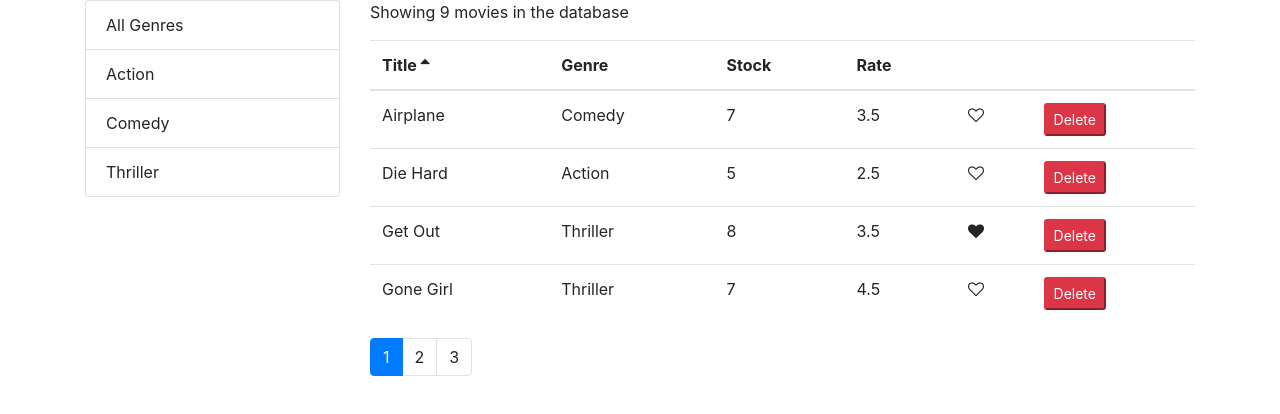
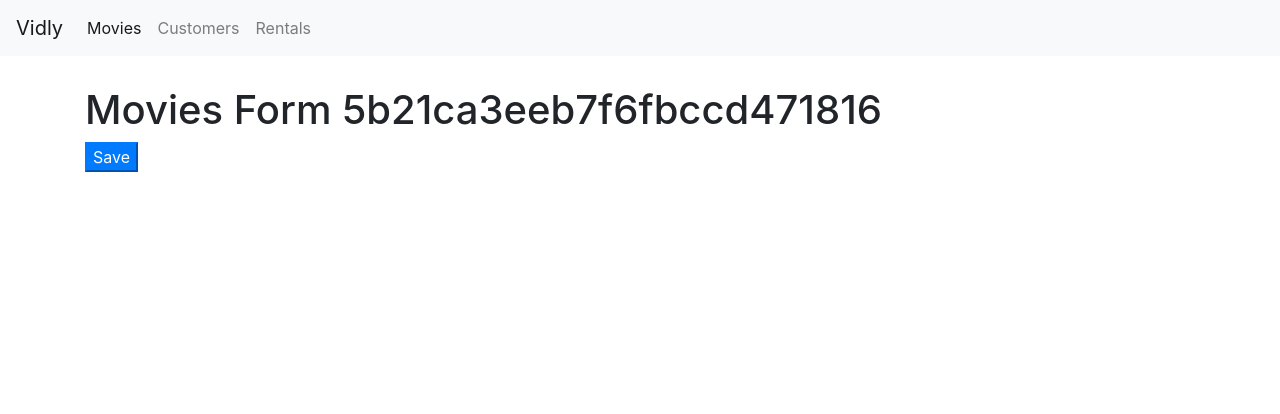
Before and after one commit to jrcayetano/vidly, a React (Create React App) app: page /movies/5b21ca3eeb7f6fbccd471816 in a window 1280 px wide. Shown: the top 414 px of the page. Built offline with nearby package versions, Linux system fonts and the light colour scheme.

Commit message:
Added routing to the application

```diff
--- a/package.json
+++ b/package.json
@@ -7,8 +7,10 @@
     "font-awesome": "^4.7.0",
     "lodash": "^4.17.10",
     "prop-types": "^15.6.2",
+    "query-string": "^6.2.0",
     "react": "^16.5.2",
     "react-dom": "^16.5.2",
+    "react-router-dom": "^4.3.1",
     "react-scripts": "2.0.4"
   },
   "scripts": {
--- a/src/App.js
+++ b/src/App.js
@@ -1,13 +1,29 @@
 import React, { Component } from 'react';
 import './App.css';
 import Movies from './components/Movies';
-
+import NavBar from './components/NavBar';
+import { Route, Redirect, Switch } from 'react-router-dom';
+import Customers from './components/customers';
+import Rentals from './components/rentals';
+import NotFound from './components/not-found';
+import MoviesForm from './components/movieForm';
 class App extends Component {
   render() {
     return (
-      <main className="container">
-        <Movies />
-      </main>
+      <React.Fragment>
+        <NavBar />
+        <main className="container">
+          <Switch>
+            <Route path="/movies/:id" component={MoviesForm} />
+            <Route path="/movies" component={Movies} />
+            <Route path="/customers" component={Customers} />
+            <Route path="/rentals" component={Rentals} />
+            <Route path="/not-found" component={NotFound} />
+            <Redirect from="/" exact to="/movies" />
+            <Redirect to="/not-found" />
+          </Switch>
+        </main>
+      </React.Fragment>
     );
   }
 }
--- /dev/null
+++ b/src/components/NavBar.jsx
@@ -0,0 +1,43 @@
+import React from 'react';
+import { Link, NavLink } from 'react-router-dom';
+const NavBar = props => {
+  return (
+    <nav className="navbar navbar-expand-lg navbar-light bg-light">
+      <Link className="navbar-brand" to="/">
+        Vidly
+      </Link>
+      <button
+        className="navbar-toggler"
+        type="button"
+        data-toggle="collapse"
+        data-target="#navbarNav"
+        aria-controls="navbarNav"
+        aria-expanded="false"
+        aria-label="Toggle navigation"
+      >
+        <span className="navbar-toggler-icon" />
+      </button>
+      <div className="collapse navbar-collapse" id="navbarNav">
+        <ul className="navbar-nav">
+          <li className="nav-item">
+            <NavLink className="nav-link" to="/movies">
+              Movies
+            </NavLink>
+          </li>
+          <li className="nav-item">
+            <NavLink className="nav-link" to="/customers">
+              Customers
+            </NavLink>
+          </li>
+          <li className="nav-item">
+            <NavLink className="nav-link" to="/rentals">
+              Rentals
+            </NavLink>
+          </li>
+        </ul>
+      </div>
+    </nav>
+  );
+};
+
+export default NavBar;
--- /dev/null
+++ b/src/components/customers.jsx
@@ -0,0 +1,6 @@
+import React from 'react';
+const Customers = () => {
+  return <h1>Customers</h1>;
+};
+
+export default Customers;
--- /dev/null
+++ b/src/components/movieForm.jsx
@@ -0,0 +1,13 @@
+import React from 'react';
+const MoviesForm = ({ match, history }) => {
+  return (
+    <div>
+      <h1>Movies Form {match.params.id}</h1>
+      <button className="btn-primary" onClick={() => history.push('/movies')}>
+        Save
+      </button>
+    </div>
+  );
+};
+
+export default MoviesForm;
--- a/src/components/moviesTable.jsx
+++ b/src/components/moviesTable.jsx
@@ -1,10 +1,15 @@
 import React, { Component } from 'react';
 import Table from './common/table';
 import Like from './common/Like';
+import { Link } from 'react-router-dom';
 
 class MoviesTable extends Component {
   columns = [
-    { path: 'title', label: 'Title' },
+    {
+      path: 'title',
+      label: 'Title',
+      content: movie => <Link to={`/movies/${movie._id}`}>{movie.title}</Link>
+    },
     { path: 'genre.name', label: 'Genre' },
     { path: 'numberInStock', label: 'Stock' },
     { path: 'dailyRentalRate', label: 'Rate' },
--- /dev/null
+++ b/src/components/not-found.jsx
@@ -0,0 +1,6 @@
+import React from 'react';
+const NotFound = () => {
+  return <h1>Not Found</h1>;
+};
+
+export default NotFound;
--- /dev/null
+++ b/src/components/rentals.jsx
@@ -0,0 +1,6 @@
+import React from 'react';
+const Rentals = () => {
+  return <h1>Rentals</h1>;
+};
+
+export default Rentals;
--- a/src/index.css
+++ b/src/index.css
@@ -12,6 +12,9 @@
   font-family: source-code-pro, Menlo, Monaco, Consolas, 'Courier New',
     monospace;
 }
+.navbar {
+  margin-bottom: 30px;
+}
 .clickable {
   cursor: pointer;
 }
--- a/src/index.js
+++ b/src/index.js
@@ -3,10 +3,16 @@
 import './index.css';
 import App from './App';
 import * as serviceWorker from './serviceWorker';
-import 'bootstrap/dist/css/bootstrap.css'
-import 'font-awesome/css/font-awesome.css'
+import 'bootstrap/dist/css/bootstrap.css';
+import 'font-awesome/css/font-awesome.css';
+import { BrowserRouter } from 'react-router-dom';
 
-ReactDOM.render(<App />, document.getElementById('root'));
+ReactDOM.render(
+  <BrowserRouter>
+    <App />
+  </BrowserRouter>,
+  document.getElementById('root')
+);
 
 // If you want your app to work offline and load faster, you can change
 // unregister() to register() below. Note this comes with some pitfalls.
```
Also changed, not shown: 1 other file (tests, documents, lock files or other folders).
